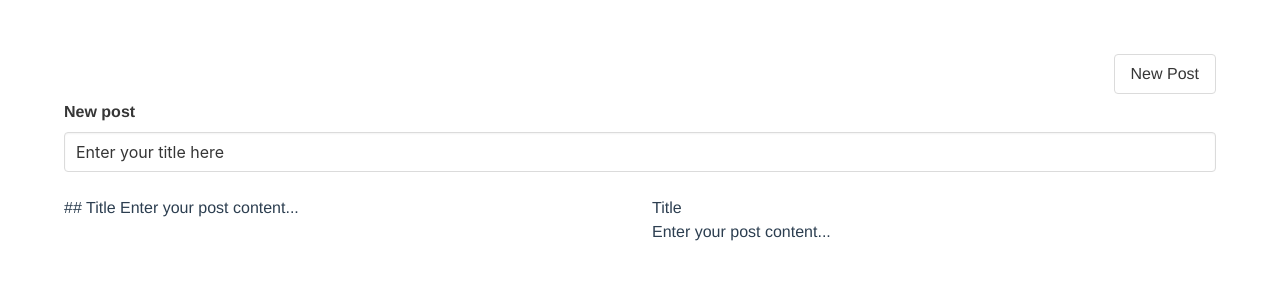
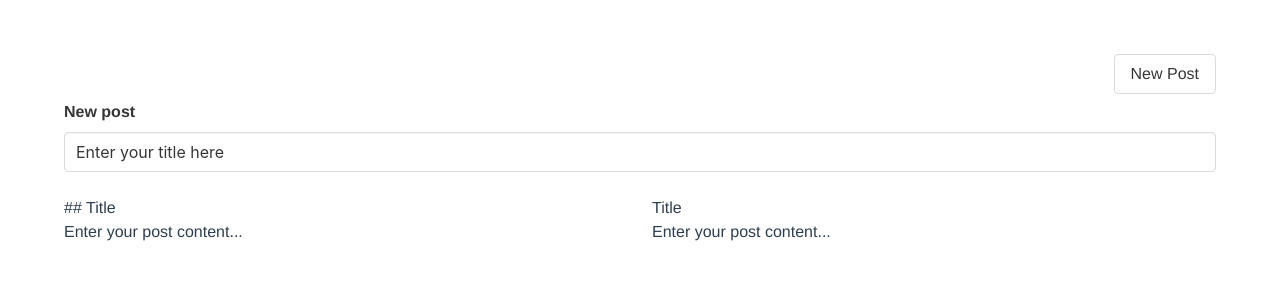
Before and after one commit to joma74/vuejs-composition-api, a Vue app: page /posts/new in a window 1280 px wide. Shown: the top 300 px of the page. Built offline with nearby package versions, Linux system fonts and the light colour scheme.

Commit message:
feat: add highlight js via marked for markdown formating

```diff
--- a/src/components/PostWriter.vue
+++ b/src/components/PostWriter.vue
@@ -9,15 +9,24 @@
   </div>
   <div class="columns">
     <div class="column">
-      <div contenteditable ref="contentEditable" @input="handleInput" />
+      <!-- v-model is not applicable here. Input to this div are forwarded to handleInput -->
+      <div
+        contenteditable
+        style="white-space: pre;"
+        ref="contentEditable"
+        @input="handleInput"
+      />
     </div>
-    <div class="column"><div v-html="html"></div></div></div
+    <div class="column">
+      <div v-html="html"></div>
+    </div></div
 ></template>
 
 <script lang="ts">
 import { defineComponent, ref, onMounted, watch, watchEffect } from "vue"
 import { Post } from "@/mock"
 import { parse } from "marked"
+import highlight from "highlight.js"
 
 export default defineComponent({
   name: "PostWriter",
@@ -35,8 +44,19 @@ export default defineComponent({
     // Ref to a DOM node, see template above
     const contentEditable = ref<HTMLDivElement | null>(null)
 
+    /**
+     * Everytime the text in content changes, the html ref is updated
+     */
     watchEffect(() => {
-      html.value = parse(content.value)
+      let markdown = parse(content.value, {
+        gfm: true,
+        breaks: true,
+        highlight: (code: string) => {
+          return highlight.highlightAuto(code).value
+        },
+        langPrefix: "hljs language-",
+      })
+      html.value = markdown
     })
     // ... is equivalent to
     // watch(
@@ -49,7 +69,10 @@ export default defineComponent({
     //   },
     // )
 
-    // contentEditable is null until DOM mounted
+    /**
+     * contentEditable is null until DOM mounted
+     * The text of content.value is set in the textContent of DOM element contentEditable
+     */
     onMounted(() => {
       if (!contentEditable.value) {
         throw Error("This should never happen!")
@@ -57,6 +80,9 @@ export default defineComponent({
       contentEditable.value.textContent = content.value
     })
 
+    /**
+     * The input from DOM element contentEditable is saved in content.value
+     */
     const handleInput = () => {
       if (!contentEditable.value) {
         throw Error("This should never happen!")
--- a/src/main.ts
+++ b/src/main.ts
@@ -3,6 +3,7 @@ import App from "@/App.vue"
 import axios from "axios"
 import { today, thisWeek, thisMonth } from "@/mock"
 import { router } from "@/router"
+import "highlight.js/styles/atom-one-dark.css"
 
 function delay() {
   return new Promise((resolve) => {
```
